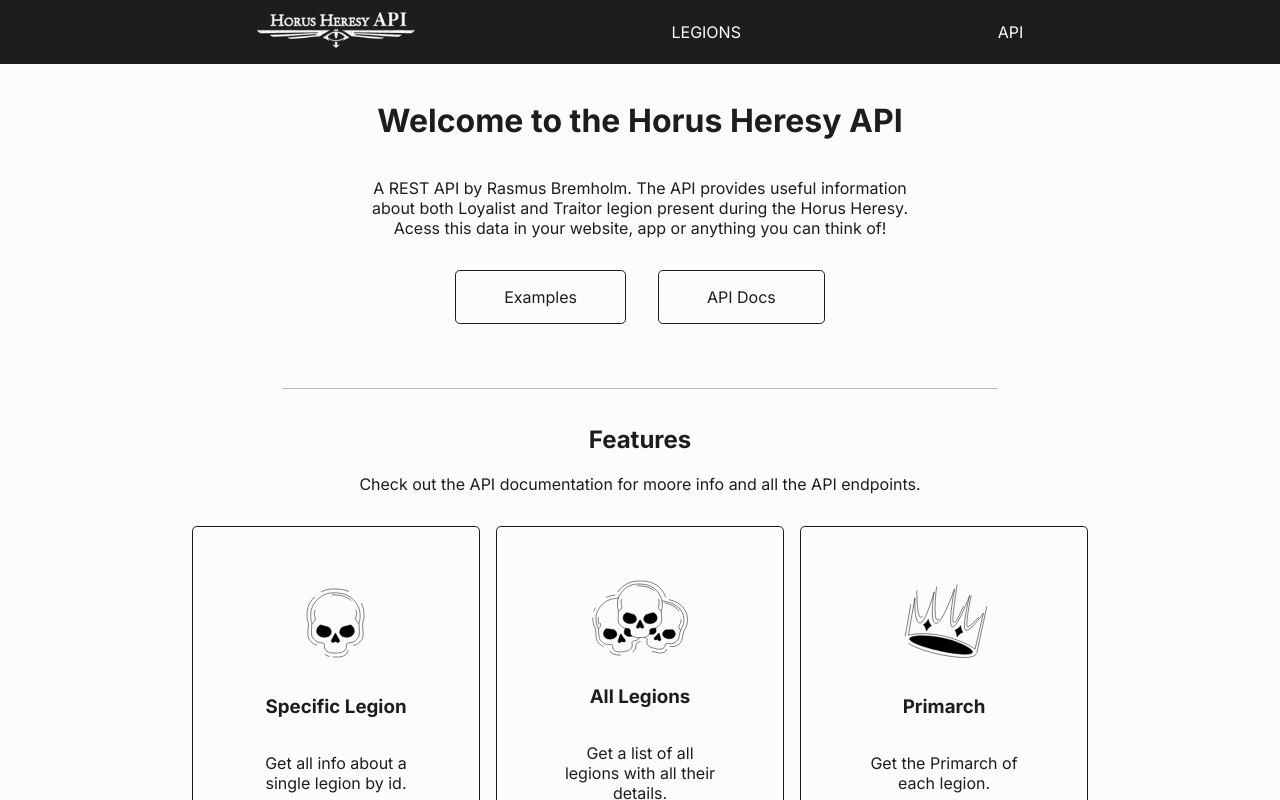
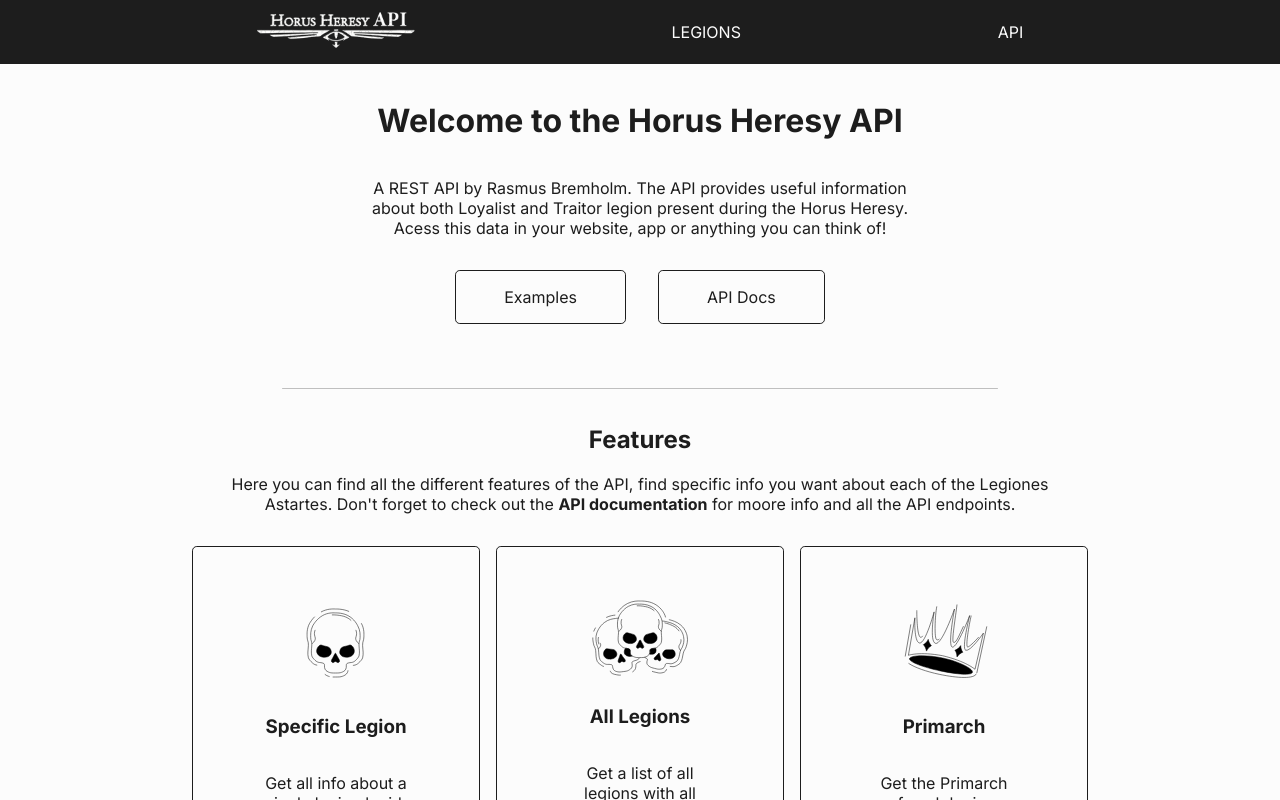
Before and after one commit to visceral89/horusheresy-front, a Next.js app: page / in a window 1280 px wide. Shown: the top 800 px of the page. Built offline with nearby package versions, Linux system fonts and the light colour scheme.

Commit message:
Small update

```diff
--- a/app/globals.scss
+++ b/app/globals.scss
@@ -2,6 +2,7 @@
 
 * {
 	border-radius: 0.3rem;
+	text-wrap: balance;
 }
 
 body {
--- a/app/page.jsx
+++ b/app/page.jsx
@@ -31,8 +31,13 @@ export default function Home() {
 			<section className={styles.features}>
 				<h2>Features</h2>
 				<p>
-					Check out the <Link href='/api-docs'>API documentation</Link> for
-					moore info and all the API endpoints.
+					Here you can find all the different features of the API, find specific
+					info you want about each of the Legiones Astartes. Don't forget to
+					check out the{" "}
+					<Link href='/api-docs'>
+						<span className={styles.bold}>API documentation</span>
+					</Link>{" "}
+					for moore info and all the API endpoints.
 				</p>
 				<div className={styles.featuresGrid}>
 					<FeatureCard
--- a/app/page.module.scss
+++ b/app/page.module.scss
@@ -14,6 +14,7 @@
 	justify-content: center;
 	align-items: center;
 	width: 60%;
+	text-wrap: balance;
 }
 .headerTitle {
 	display: flex;
@@ -51,3 +52,9 @@
 	padding-top: 1rem;
 	margin-bottom: 2rem;
 }
+.bold {
+	font-weight: bold;
+	&:hover {
+		color: lighten($color-primary, 40%);
+	}
+}
```
